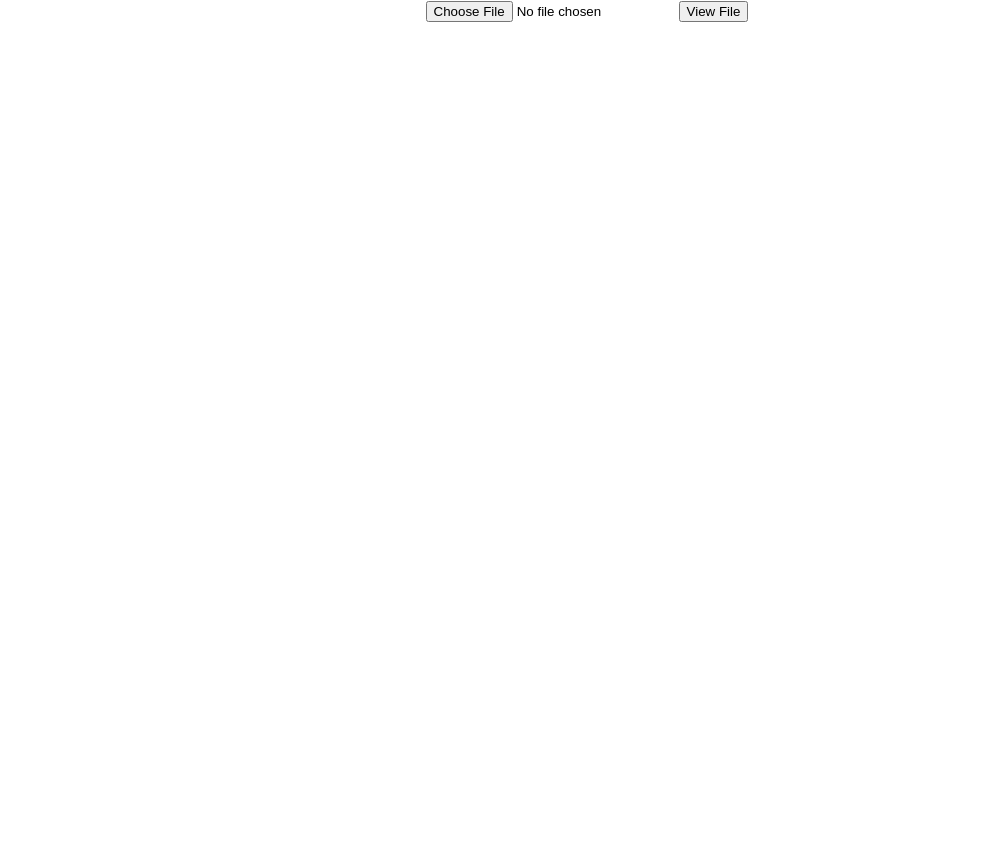
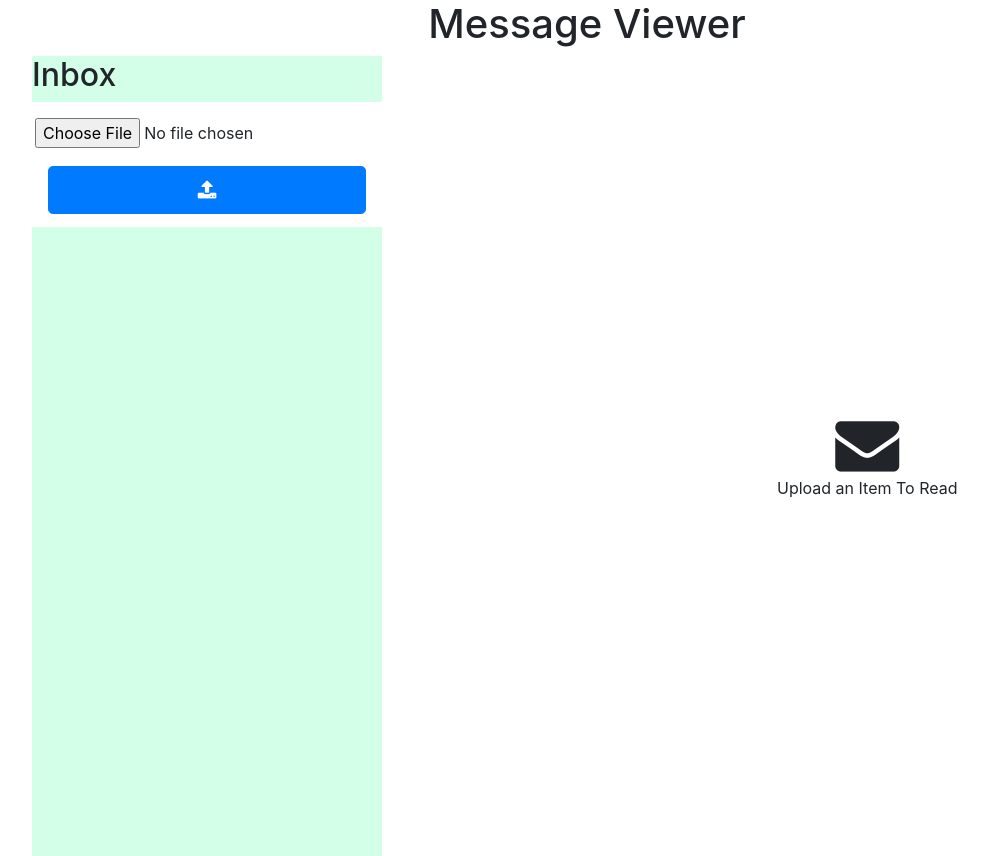
Before and after one commit to manasa-kulkarni/ParseMessages, a React (Create React App) app in the folder ui/: page / in a window 1280 px wide. Shown: the whole page, without its empty margins (53-1041 px from the left). Before the commit the page ends 800 px from the top, so only its background shows below. Built offline with nearby package versions, Linux system fonts and the light colour scheme.

Commit message:
added styling changes for bootstrap

```diff
--- a/ui/package.json
+++ b/ui/package.json
@@ -3,12 +3,15 @@
   "version": "0.1.0",
   "private": true,
   "dependencies": {
+    "@fortawesome/fontawesome-free": "^5.15.1",
     "@testing-library/jest-dom": "^5.11.6",
     "@testing-library/react": "^11.2.1",
     "@testing-library/user-event": "^12.2.2",
     "axios": "^0.21.0",
+    "bootstrap": "^4.5.3",
     "html-to-react": "^1.4.5",
     "react": "^17.0.1",
+    "react-bootstrap": "^1.4.0",
     "react-dom": "^17.0.1",
     "react-scripts": "4.0.0",
     "web-vitals": "^0.2.4"
--- a/ui/public/index.html
+++ b/ui/public/index.html
@@ -15,6 +15,7 @@
       user's mobile device or desktop. See https://developers.google.com/web/fundamentals/web-app-manifest/
     -->
     <link rel="manifest" href="%PUBLIC_URL%/manifest.json" />
+    <link rel="stylesheet" href="https://cdnjs.cloudflare.com/ajax/libs/font-awesome/4.7.0/css/font-awesome.min.css">
     <!--
       Notice the use of %PUBLIC_URL% in the tags above.
       It will be replaced with the URL of the `public` folder during the build.
@@ -29,15 +30,6 @@
   <body>
     <noscript>You need to enable JavaScript to run this app.</noscript>
     <div id="root"></div>
-    <!--
-      This HTML file is a template.
-      If you open it directly in the browser, you will see an empty page.
 
-      You can add webfonts, meta tags, or analytics to this file.
-      The build step will place the bundled scripts into the <body> tag.
-
-      To begin the development, run `npm start` or `yarn start`.
-      To create a production bundle, use `npm run build` or `yarn build`.
-    -->
   </body>
 </html>
--- a/ui/src/App.css
+++ b/ui/src/App.css
@@ -1,38 +1,101 @@
-.App {
-  text-align: center;
+:root {
+
+    --white: #FFFFFF;
+    --rich-black: #090909;
+    --rifle-green: #636F6D;
+    --opal: #9BC4BC;
+    --aero-blue: #D3FFE9;
+    --sky-blue: #8DDBE0;
+    --mint-cream: #E5F0EE;
+
 }
 
-.App-logo {
-  height: 40vmin;
-  pointer-events: none;
+.app-container {
+    min-height: 100vh;
 }
 
-@media (prefers-reduced-motion: no-preference) {
-  .App-logo {
-    animation: App-logo-spin infinite 20s linear;
-  }
+.max-height {
+
+    min-height: 100%;
+    height: 100%;
+
 }
 
-.App-header {
-  background-color: #282c34;
-  min-height: 100vh;
-  display: flex;
-  flex-direction: column;
-  align-items: center;
-  justify-content: center;
-  font-size: calc(10px + 2vmin);
-  color: white;
+
+
+.horizontal-center {
+    margin: 0;
+    position: absolute;
+    left: 50%;
+    -ms-transform: translateX(-50%);
+    transform: translateX(-50%);
 }
 
-.App-link {
-  color: #61dafb;
+
+.vertical-center {
+  margin: 0;
+  position: absolute;
+  top: 50%;
+  -ms-transform: translateY(-50%);
+  transform: translateY(-50%);
 }
 
-@keyframes App-logo-spin {
-  from {
-    transform: rotate(0deg);
-  }
-  to {
-    transform: rotate(360deg);
-  }
+.upload-screen {
+    text-align: center;
 }
+
+.upload-screen i {
+    font-size: 64px;
+}
+
+
+.email-body {
+    height: 1000px;
+    overflow: scroll;
+}
+
+.email-header {
+    background-color: var(--opal);
+    overflow: auto;
+}
+
+.inbox {
+    background-color: var(--aero-blue);
+    min-height: 100vh;
+}
+
+.upload-container {
+    background-color: white;
+    text-overflow: ellipsis;
+    white-space: nowrap;
+    overflow: hidden;
+    height: 125px;
+    position: relative;
+    padding:16px;
+    text-align: center;
+}
+
+
+
+.msg-item:nth-child(even) {
+    background-color: #f2f2f2;
+}
+
+.msg-item {
+    background-color: var(--sky-blue);
+    height:75px;
+    text-overflow: ellipsis;
+    white-space: nowrap;
+    overflow: hidden;
+    padding: 16px;
+
+}
+
+.msg-item:hover {
+	background-color:blue;
+    cursor: pointer;
+}
+
+.msg-item:active {
+    background-color: black;
+}
--- a/ui/src/App.js
+++ b/ui/src/App.js
@@ -1,7 +1,11 @@
-import logo from './logo.svg';
 import './App.css';
 import axios from 'axios';
 import React from 'react';
+import 'bootstrap/dist/css/bootstrap.min.css';
+import Container from 'react-bootstrap/Container'
+import Row from 'react-bootstrap/Row'
+import Col from 'react-bootstrap/Col'
+import Button from 'react-bootstrap/Button'
 
 
 class App extends React.Component {
@@ -14,7 +18,8 @@ class App extends React.Component {
             date: '',
             subject: '',
             content: "",
-            fileParsed: false
+            fileParsed: false,
+            inbox: []
         }
     }
 
@@ -39,14 +44,17 @@ class App extends React.Component {
         axios.post("http://localhost:8080/api/message", formData)
         .then((res) => {
             if (res.status === 201) {
-                this.setState({
+                this.setState(state => ({
                     to: res.data.to,
                     from: res.data.from,
                     subject: res.data.subject,
                     date: res.data.date,
                     content: res.data.body,
-                    fileParsed:true
-                })
+                    fileParsed:true,
+                    inbox: state.inbox.concat(res.data),
+                    selectedFile: null
+                }));
+
             }
             else {
                 alert("Something went wrong! File could not be parsed")
@@ -54,15 +62,13 @@ class App extends React.Component {
         })
     }
 
-
-
     renderEmailBody = () => {
         if (this.state.fileParsed) {
             return (
                 //Render multipart content
                 <div>
                 {this.state.content.map(c => {
-                    var key = Object.keys(c)[0]
+                    var key = Object.keys(c)[0];
                     if (key.includes("multipart/alternative")) {
                         //Do not display multipart
                         return null;
@@ -70,24 +76,25 @@ class App extends React.Component {
                     else if (key.includes("text/plain")) {
                         //Display Plain Text
                         return (
+                            //For each new line in plain text, render in div for line break
                             <div>
-                                //For each new line in plain text, render in div for line break
                                 {c[key].split("\n").map((i,k) => {
                                     //Create hyperlinks
+                                    var url = ""
                                     if (i.match(/(?=https:\/\/).*(?=\s)/ig) !== null && i.match(/<http/ig) === null) {
-                                        var url = i.match(/(?=https:\/\/).*(?=\s)/ig)[0];
+                                        url = i.match(/(?=https:\/\/).*(?=\s)/ig)[0];
                                         return  <div key={k}><a href={url}> {i.replace(url, "") }</a><br/></div>
                                     }
                                     else if (i.match(/https:\/\/.*/ig) !== null && i.match(/<http/ig) === null) {
-                                        var url = i.match(/https:\/\/.*/ig)[0];
+                                        url = i.match(/https:\/\/.*/ig)[0];
                                         return  <div key={k}><a href={url}> here</a><br/></div>
                                     }
                                     else if (i.match(/(?=http:\/\/).*(?=\s)/ig) !== null && i.match(/<http/ig) === null) {
-                                        var url = i.match(/(?=http:\/\/).*(?=\s)/ig)[0];
+                                        url = i.match(/(?=http:\/\/).*(?=\s)/ig)[0];
                                         return  <div key={k}><a href={url}> {i.replace(url, "") }</a><br/></div>
                                     }
                                     else if (i.match(/http:\/\/.*/ig) !== null && i.match(/<http/ig) === null) {
-                                        var url = i.match(/http:\/\/.*/ig)[0];
+                                        url = i.match(/http:\/\/.*/ig)[0];
                                         return  <div key={k}><a href={url}> here</a><br/></div>
                                     }
                                     else {
@@ -97,7 +104,6 @@ class App extends React.Component {
                             </div>);
                     }
                     else if (key.includes("text/html")) {
-                        //Set innerHTML from text/html data
                         return <div dangerouslySetInnerHTML={{__html: c[key]}}/>
                     }
                 })}
@@ -110,34 +116,94 @@ class App extends React.Component {
     }
 
     //Display Email Message Header Info (To, From, Date, Subject )
-    renderEmailHeader = () => {
-        if  (this.state.fileParsed) {
+    renderEmail = () => {
+
         return (
             <div>
-                    To: {this.state.to}<br/>
-                    From: {this.state.from}<br/>
-                    Date: {this.state.date}<br/>
-                    Subject: {this.state.subject}<br/>
+                <div className={'email-header'}>
+                    <span style={{fontWeight:'bold'}}>Subject</span> {this.state.subject}<br/>
+                    <span style={{fontWeight:'bold'}}>To</span> {this.state.to}<br/>
+                    <span style={{fontWeight:'bold'}}>From</span> {this.state.from}<br/>
+
+
+                    <span style={{fontWeight:'bold'}}>On</span> {this.state.date}<br/>
+                </div>
+                <div className={'email-body'}>
+                    {this.renderEmailBody()}
+                </div>
+
             </div>
         )
     }
-        else {
-            return null;
+
+    updateActiveMsg = (i) => {
+        let active = this.state.inbox[i];
+
+        this.setState(state => ({
+            to: active.to,
+            from: active.from,
+            subject: active.subject,
+            date: active.date,
+            content: active.body,
+
+        }));
+
     }
 
+    renderInbox = () => {
+        return (
+            <div className={'inbox'}>
+                <h2>Inbox</h2>
+
+                    <div className={'upload-container'}>
+                        <input type="file" onChange={this.onFileSelect} className={'horizontal-center'}/>
+                        <br/><br/>
+                        <Button size="lg" block onClick={this.onFileUpload} >
+                            <i className="fa fa-upload"/>
+                        </Button>
+
+                    </div>
+                    {this.state.inbox.map((e, i) => {
+                        return <div className={'msg-item'} onClick={() => {this.updateActiveMsg(i)}}>{e.subject}</div>
+                    })}
+
+            </div>
+        )
     }
 
     render() {
         return (
+            <Container className="app-container">
+                <Row className="justify-content-md-center">
+                    <h1>Message Viewer</h1>
+                </Row>
+                <Row>
+                    <Col sm={4}>{this.renderInbox()}</Col>
+                    <Col sm={8}>
+                        {this.state.fileParsed ? this.renderEmail() :
+
+                            <div class="vertical-center horizontal-center upload-screen">
+                                <i className="fa fa-envelope"/>
+                                <br/>
+                                Upload an Item To Read
+                            </div>
+                        }
+                    </Col>
+                </Row>
+            </Container>
+        )
+    }
+
+
+/*
 <div className="App">
-            <input type="file" onChange={this.onFileSelect}/>
-            <button onClick={this.onFileUpload}>View File</button>
+
+<Col sm={4}>Inbox</Col>
+<Col sm={8}>Message
   {this.renderEmailHeader()}
   {this.renderEmailBody()}
 </div>
-        );
-    }
-
+*/
 }
 
 export default App;
```
Also changed, not shown: 1 other file (tests, documents, lock files or other folders). Lines whose indentation alone changed are shown as unchanged.
